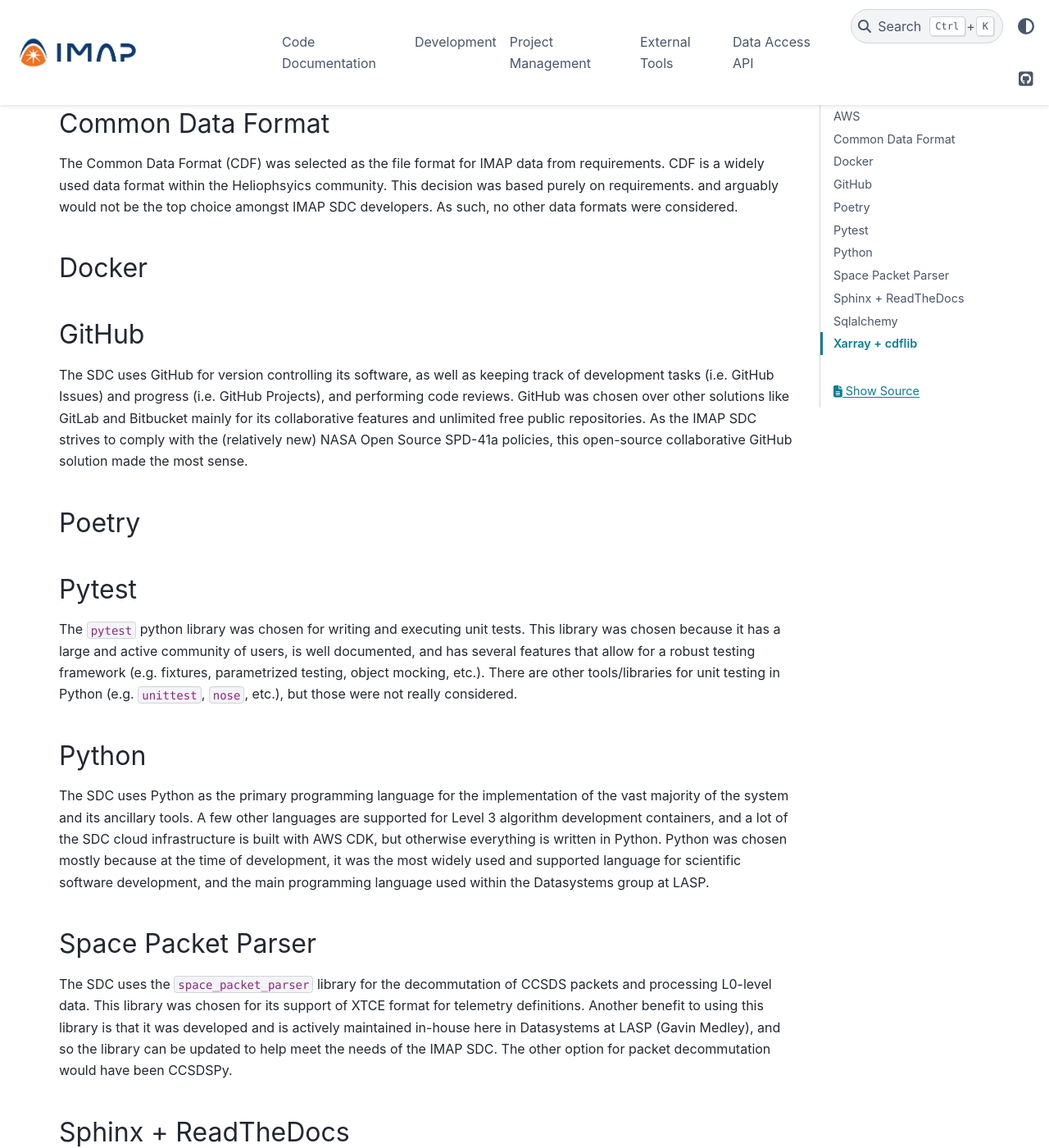
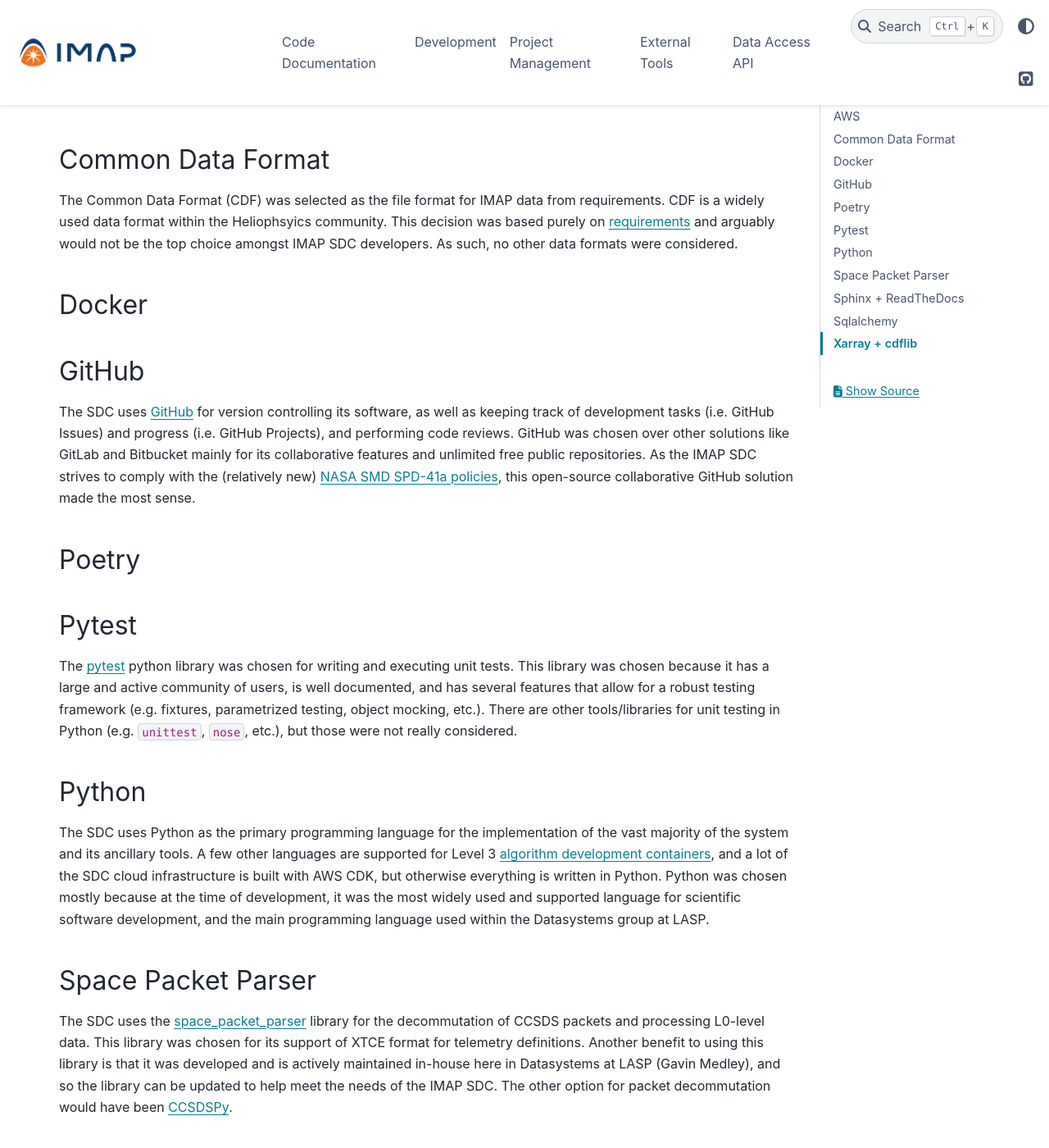
Before and after one commit to IMAP-Science-Operations-Center/imap_processing, a Sphinx documentation site: the page built from docs/source/development/technology-stack.rst, in a window 1280 px wide and 1400 px high, scrolled down 1060 px. Shown: the whole window at 82% size. Built offline with Sphinx 7.4.7 and the PyData theme 0.15.4, drawn with Linux system fonts in a browser that asks for light colours; some of the changed text lies outside the part shown.

Commit message:
Added more content to tech stack doc

```diff
--- a/docs/source/development/technology-stack.rst
+++ b/docs/source/development/technology-stack.rst
@@ -1,3 +1,6 @@
+`CDK deployment steps
+<https://sds-data-manager.readthedocs.io/en/latest/cdk/cdk-deployment.html>`_
+
 Technology Stack
 ----------------
 
@@ -10,7 +13,8 @@
 AWS
 ^^^
 
-The SDC uses Amazon Web Services (AWS) as the solution for cloud infrastructure
+The SDC uses Amazon Web Services (AWS) as the solution for `cloud
+infrastructure <https://lasp.colorado.edu/galaxy/display/IMAP/SDC+Architecture>`_
 used for data processing. Amongst cloud vendors, AWS was chosen mostly because
 of its popularity within scientific software applications. Other cloud vendors
 such as Microsoft Azure and Google Cloud were not really considered.
@@ -32,11 +36,12 @@
 RDS
 """
 
-RDS was famously chosen after an extremely lengthy discussion going
-back-and-forth on pros and cons of various database technologies (OpenSearch and
-DynamoDB were the other major considerations). RDS was ultimately chosen for
-being the "old reliable" option, as it has been extensively used and is
-extremely well documented.
+`RDS <https://lasp.colorado.edu/galaxy/display/IMAP/SDC+Database+Tables>`_ was
+famously chosen after an extremely lengthy discussion going back-and-forth on
+pros and cons of various database technologies (OpenSearch and DynamoDB were the
+other major considerations). RDS was ultimately chosen for being the "old
+reliable" option, as it has been extensively used and is extremely well
+documented.
 
 S3
 ""
@@ -47,9 +52,10 @@
 
 The Common Data Format (CDF) was selected as the file format for IMAP data from
 requirements. CDF is a widely used data format within the Heliophsyics
-community. This decision was based purely on requirements. and arguably would
-not be the top choice amongst IMAP SDC developers. As such, no other data
-formats were considered.
+community. This decision was based purely on `requirements
+<https://lasp.colorado.edu/galaxy/display/IMAP/IMAP+SDC+to+Instrument+Team+ICD#IMAPSDCtoInstrumentTeamICD-1.3FormatStandards>`_
+and arguably would not be the top choice amongst IMAP SDC developers. As such,
+no other data formats were considered.
 
 Docker
 ^^^^^^
@@ -57,28 +63,29 @@
 GitHub
 ^^^^^^
 
-The SDC uses GitHub for version controlling its software, as well as keeping
-track of development tasks (i.e. GitHub Issues) and progress (i.e. GitHub
-Projects), and performing code reviews. GitHub was chosen over other solutions
-like GitLab and Bitbucket mainly for its collaborative features and unlimited
-free public repositories. As the IMAP SDC strives to comply with the (relatively
-new) NASA Open Source SPD-41a policies, this open-source collaborative GitHub
-solution made the most sense.
+The SDC uses `GitHub <https://github.com/IMAP-Science-Operations-Center>`_ for
+version controlling its software, as well as keeping track of development tasks
+(i.e. GitHub Issues) and progress (i.e. GitHub Projects), and performing code
+reviews. GitHub was chosen over other solutions like GitLab and Bitbucket mainly
+for its collaborative features and unlimited free public repositories. As the
+IMAP SDC strives to comply with the (relatively new) `NASA SMD SPD-41a policies
+<https://smd-cms.nasa.gov/wp-content/uploads/2023/08/smd-information-policy-spd-41a.pdf>`_,
+this open-source collaborative GitHub solution made the most sense.
 
 Poetry
 ^^^^^^
 
 
-
 Pytest
 ^^^^^^
 
-The ``pytest`` python library was chosen for writing and executing unit tests.
-This library was chosen because it has a large and active community of users, is
-well documented, and has several features that allow for a robust testing
-framework (e.g. fixtures, parametrized testing, object mocking, etc.). There are
-other tools/libraries for unit testing in Python (e.g. ``unittest``, ``nose``,
-etc.), but those were not really considered.
+The `pytest <https://docs.pytest.org>`_ python library was chosen for writing
+and executing unit tests. This library was chosen because it has a large and
+active community of users, is well documented, and has several features that
+allow for a robust testing framework (e.g. fixtures, parametrized testing,
+object mocking, etc.). There are other tools/libraries for unit testing in
+Python (e.g. ``unittest``, ``nose``, etc.), but those were not really
+considered.
 
 
 Python
@@ -86,9 +93,10 @@
 
 The SDC uses Python as the primary programming language for the implementation
 of the vast majority of the system and its ancillary tools. A few other
-languages are supported for Level 3 algorithm development containers, and a lot
-of the SDC cloud infrastructure is built with AWS CDK, but otherwise everything
-is written in Python. Python was chosen mostly because at the time of
+languages are supported for Level 3 `algorithm development containers
+<https://github.com/IMAP-Science-Operations-Center/imap_matlab_processing_example>`_,
+and a lot of the SDC cloud infrastructure is built with AWS CDK, but otherwise
+everything is written in Python. Python was chosen mostly because at the time of
 development, it was the most widely used and supported language for scientific
 software development, and the main programming language used within the
 Datasystems group at LASP.
@@ -97,28 +105,38 @@
 Space Packet Parser
 ^^^^^^^^^^^^^^^^^^^
 
-The SDC uses the ``space_packet_parser`` library for the decommutation of CCSDS
-packets and processing L0-level data. This library was chosen for its support
-of XTCE format for telemetry definitions. Another benefit to using this library
-is that it was developed and is actively maintained in-house here in Datasystems
-at LASP (Gavin Medley), and so the library can be updated to help meet the needs
-of the IMAP SDC. The other option for packet decommutation would have been
-CCSDSPy.
+The SDC uses the `space_packet_parser
+<https://space-packet-parser.readthedocs.io/en/stable/>`_ library for the
+decommutation of CCSDS packets and processing L0-level data. This library was
+chosen for its support of XTCE format for telemetry definitions. Another benefit
+to using this library is that it was developed and is actively maintained
+in-house here in Datasystems at LASP (Gavin Medley), and so the library can be
+updated to help meet the needs of the IMAP SDC. The other option for packet
+decommutation would have been `CCSDSPy <https://docs.ccsdspy.org/en/latest/>`_.
 
 Sphinx + ReadTheDocs
 ^^^^^^^^^^^^^^^^^^^^
 
+The SDC uses the Python `sphinx <https://www.sphinx-doc.org/en/master/>`_
+library for generating project documentation as well as reference documentation
+that gets automatically rendered from code docstrings. `ReadTheDocs
+<https://about.readthedocs.com/?ref=readthedocs.com>`_ is used to host the
+documentation via the HTML files that ``sphinx`` generates. Together, these
+tools product the 'official' `IMAP SDC documentation
+<https://imap-processing.readthedocs.io>`_.
+
+These tools were chosen because they are widely used and have great integration
+with Poetry and GitHub.
 
 Sqlalchemy
 ^^^^^^^^^^
 
-The Python ``sqlalchemy`` library is used as an object relational mapper (ORM)
-for managing the relational database that the SDC uses.
 
 Xarray + cdflib
 ^^^^^^^^^^^^^^^
 
-The Python ``xarray`` and ``cdflib`` libraries are used for creating data
+The Python `xarray <https://docs.xarray.dev/en/stable/>`_ and `cdflib
+<https://cdflib.readthedocs.io>`_ libraries are used for creating data
 structures for IMAP data and reading/writing those data structures to CDF files,
 respectively.  ``cdflib`` was chosen for CDF file I/O because of its convenient
 ``xarray_to_cdf()`` and ``cdf_to_xarray()`` functions. Additionally, the main
```
